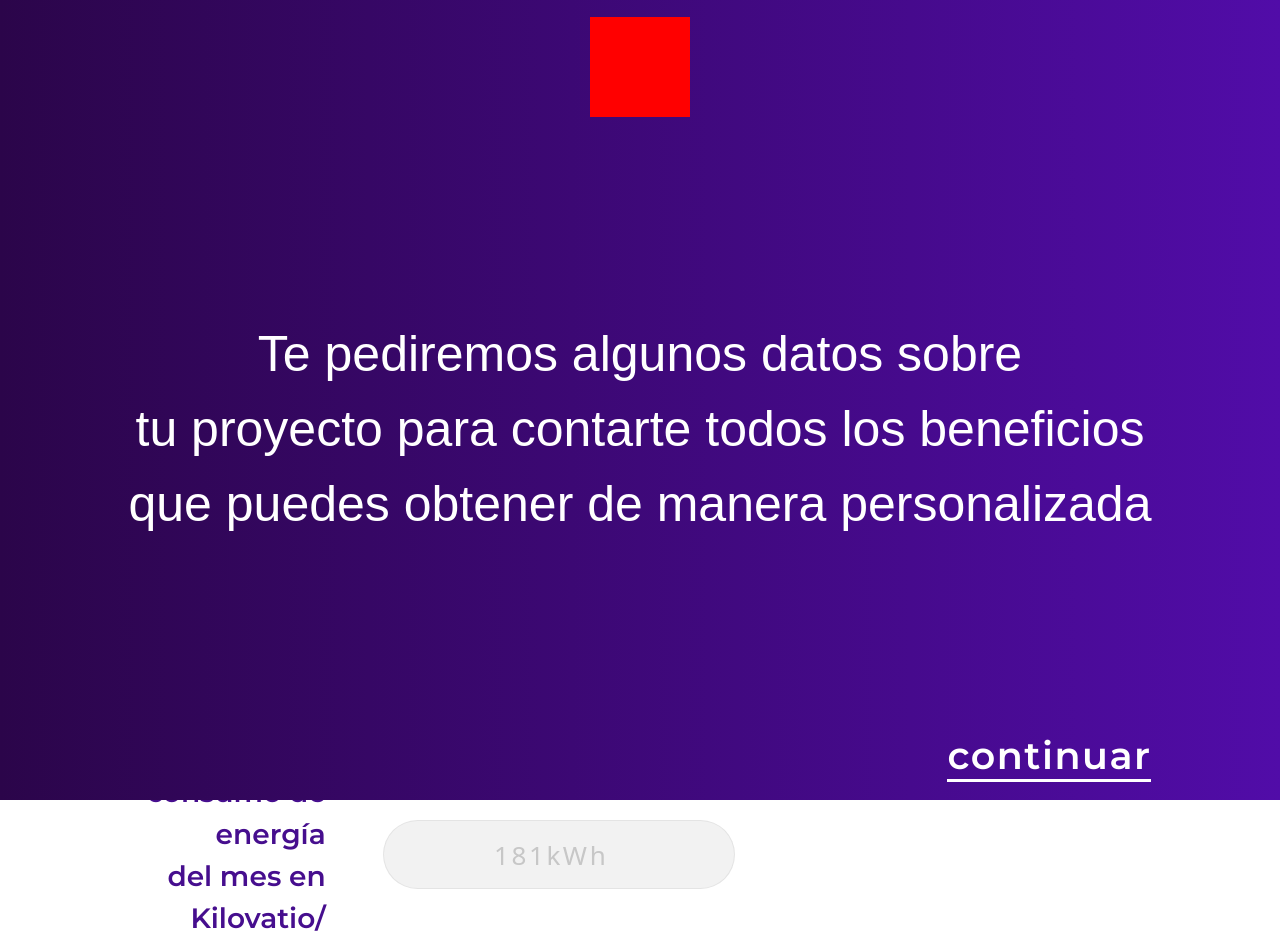
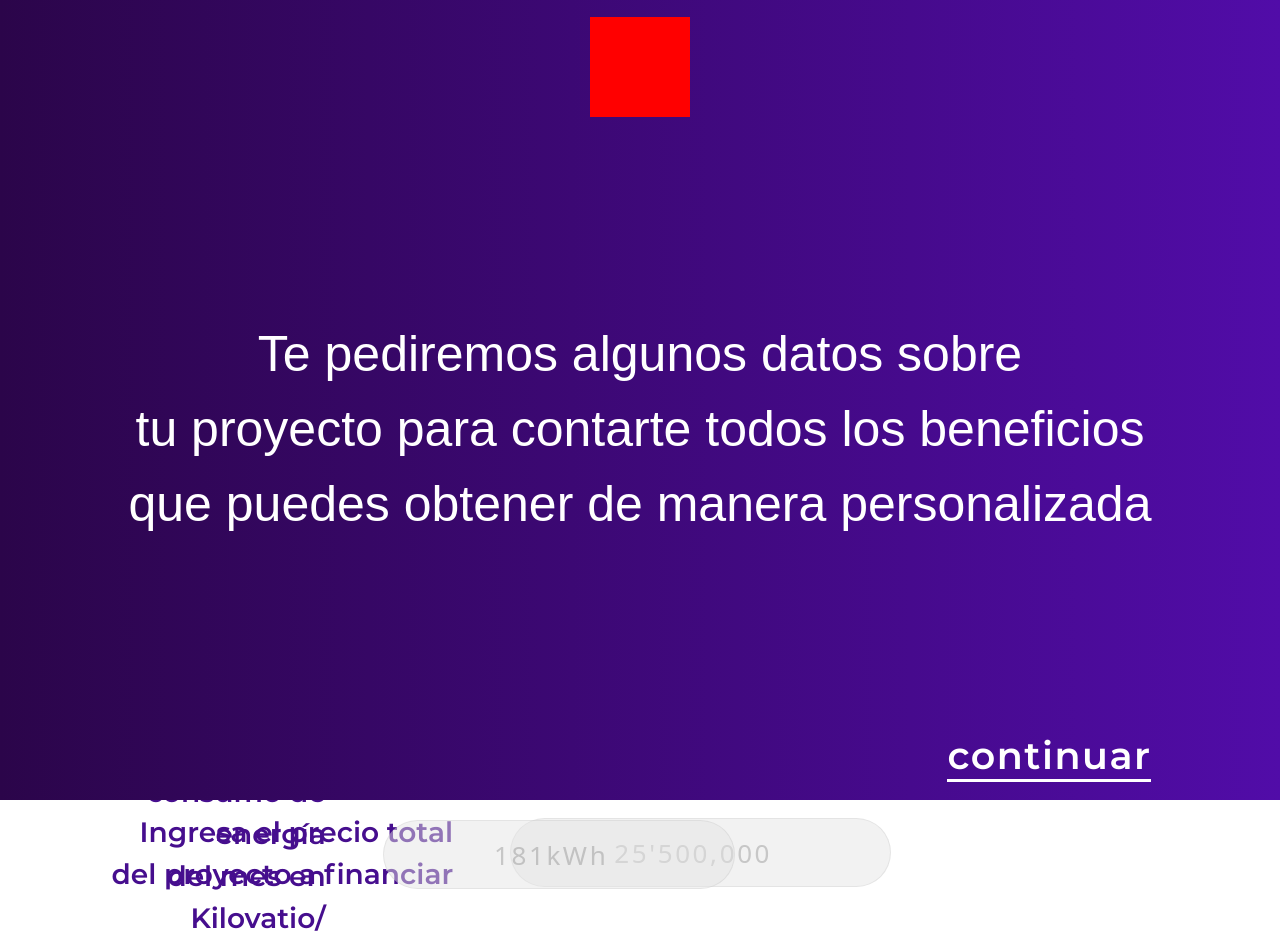
Before and after one commit to andreaszamus/lup-webpage, an Angular app: page /datos-iniciales in a window 1280 px wide. Shown: the top 947 px of the page. Built offline with nearby package versions, Linux system fonts and the light colour scheme; a web font is replaced by a local one.

Commit message:
almost there :)

```diff
--- a/src/app/app.module.ts
+++ b/src/app/app.module.ts
@@ -14,6 +14,7 @@ import { LoadingScreenComponent } from './loading-screen/loading-screen.componen
 import { ResultScreenComponent } from './result-screen/result-screen.component';
 import { WelcomeScreenOneComponent } from './welcome-screen-one/welcome-screen-one.component';
 import { WelcomeScreenTwoComponent } from './welcome-screen-two/welcome-screen-two.component';
+import { FluxChoiceOneComponent } from './flux-choice-one/flux-choice-one.component';
 
 @NgModule({
   declarations: [
@@ -27,7 +28,8 @@ import { WelcomeScreenTwoComponent } from './welcome-screen-two/welcome-screen-t
     LoadingScreenComponent,
     ResultScreenComponent,
     WelcomeScreenOneComponent,
-    WelcomeScreenTwoComponent
+    WelcomeScreenTwoComponent,
+    FluxChoiceOneComponent
   ],
   imports: [
     BrowserModule,
--- /dev/null
+++ b/src/app/flux-choice-one/flux-choice-one.component.html
@@ -0,0 +1,49 @@
+<app-flux-status-header
+  [fluxTitle]="'<p><span class=\'color-lup--violet-light\'>Sobre tu </span><span class=\'color-lup--yellow\'>proyecto solar</span></p>'">
+</app-flux-status-header>
+<div class="container-fluid">
+  <div class="row">
+    <div class="col-12 offset-md-1 col-md-10">
+      <div class="flux-one__header">Ya tengo una cotización</div>
+    </div>
+    <div class="col-12 text-center">
+      <div class="flux-one__title">¿Quién es tu proveedor de paneles solares?</div>
+    </div>
+  </div>
+  <div class="row">
+    <div class="col-12">
+      <div class="flux-one__form">
+        <div class="lup-form">
+          <div class="lup-form__field">
+            <label for="input1">
+              Nombre de la empresa
+            </label>
+            <input id="input1" class="lup-form__input" type="number" placeholder="500.000"/>
+          </div>
+          <div class="lup-form__field">
+            <label for="input2">
+              ¿Cuánta energía <span class="color-lup--yellow">mensual</span> generaría<br/>
+              tu proyecto en kilovatio/hora <span class="color-lup--violet-light">(kWh)</span>?
+            </label>
+            <input id="input2" class="lup-form__input" type="number" placeholder="181kWh"/>
+          </div>
+          <div class="lup-form__field">
+            <label for="input3">
+              Ingresa el precio total<br/>
+              del proyecto a financiar
+            </label>
+            <input id="input3" class="lup-form__input" type="number" placeholder="25'500,000"/>
+          </div>
+        </div>
+      </div>
+    </div>
+  </div>
+  <div class="row">
+    <div class="col-12 col-sm-5 offset-sm-1">
+      <a class="btn-navigation btn-navigation--violet" (click)="goBack()">anterior</a>
+    </div>
+    <div class="col-12 col-sm-5 text-end">
+      <a class="btn-navigation btn-navigation--violet" (click)="continue()">continuar</a>
+    </div>
+  </div>
+</div>
--- /dev/null
+++ b/src/app/flux-choice-one/flux-choice-one.component.sass
@@ -0,0 +1,20 @@
+@import "src/styles/styles"
+
+.flux-one
+  color: $lup-violet-dark
+  &__header
+    color: $lup-violet-dark
+    letter-spacing: 0.43px
+    font-family: Montserrat-SemiBold, sans-serif
+    font-size: 29px
+  &__title
+    color: $lup-violet-dark
+    font-family: Montserrat-SemiBold, sans-serif
+    font-size: 37px
+    margin-top: 77px
+    margin-bottom: 100px
+  &__form
+    display: flex
+    flex-direction: column
+    align-items: center
+    width: 70%
--- /dev/null
+++ b/src/app/flux-choice-one/flux-choice-one.component.ts
@@ -0,0 +1,26 @@
+import {Component, EventEmitter, OnInit, Output} from '@angular/core';
+
+@Component({
+  selector: 'app-flux-choice-one',
+  templateUrl: './flux-choice-one.component.html',
+  styleUrls: ['./flux-choice-one.component.sass']
+})
+export class FluxChoiceOneComponent implements OnInit {
+
+  @Output() onGoBack = new EventEmitter<string>();
+  @Output() onContinue = new EventEmitter<string>();
+
+  constructor() { }
+
+  ngOnInit(): void {
+  }
+
+  goBack(): void {
+    this.onGoBack.emit();
+  }
+
+  continue(): void {
+    this.onContinue.emit();
+  }
+
+}
--- a/src/app/initial-data/initial-data.component.html
+++ b/src/app/initial-data/initial-data.component.html
@@ -1,5 +1,9 @@
 <div class="initial-data__container">
   <!-- development screen -->
+  <!--<div style="background: green"
+    class="initial-data__screen-0 {{screen1Class}}">
+    <app-flux-choice-one></app-flux-choice-one>
+  </div>-->
   <div class="initial-data__screen-1 {{screen1Class}}">
     <app-welcome-screen-one
       (onContinue)="goToNextScreen(2)"></app-welcome-screen-one>
@@ -72,4 +76,9 @@
   <div class="initial-data__screen-4">
     <app-flux-choice (onGoBack)="goBackToScreen(3)"></app-flux-choice>
   </div>
+
+  <div class="initial-data__screen-5">
+    <app-flux-choice-one></app-flux-choice-one>
+  </div>
+
 </div>
--- a/src/app/initial-data/initial-data.component.sass
+++ b/src/app/initial-data/initial-data.component.sass
@@ -52,7 +52,12 @@
       height: 200px
 
 .initial-data__screen-4
+  background: white
   z-index: 7
+
+.initial-data__screen-5
+  background: white
+  z-index: 6
 
 // overrides
 .lup-form__input
```
Also changed, not shown: 1 other file (tests, documents, lock files or other folders).
